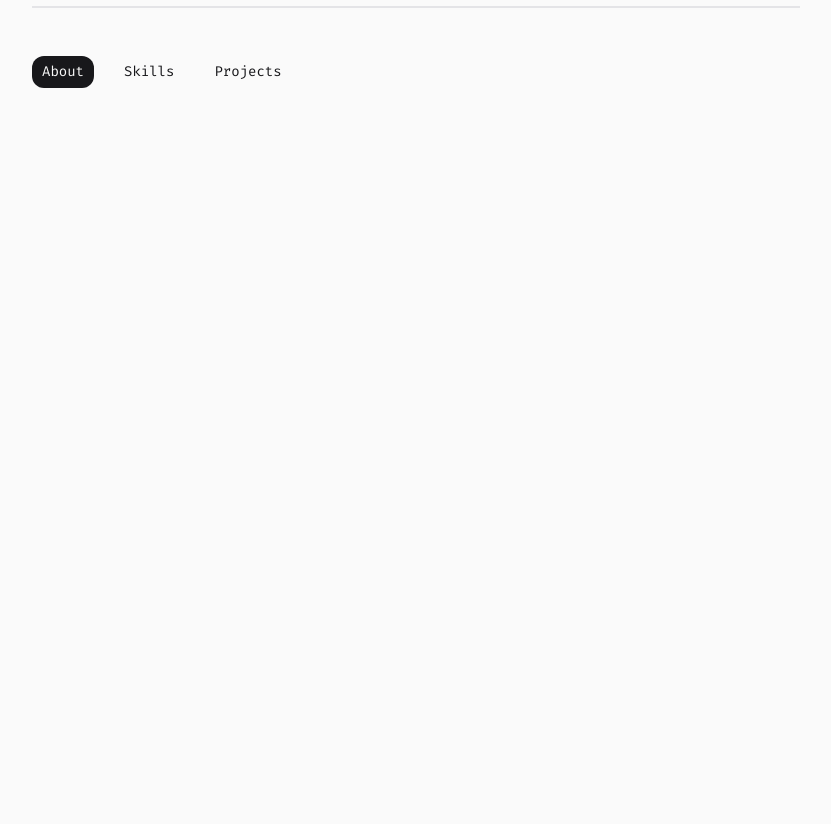
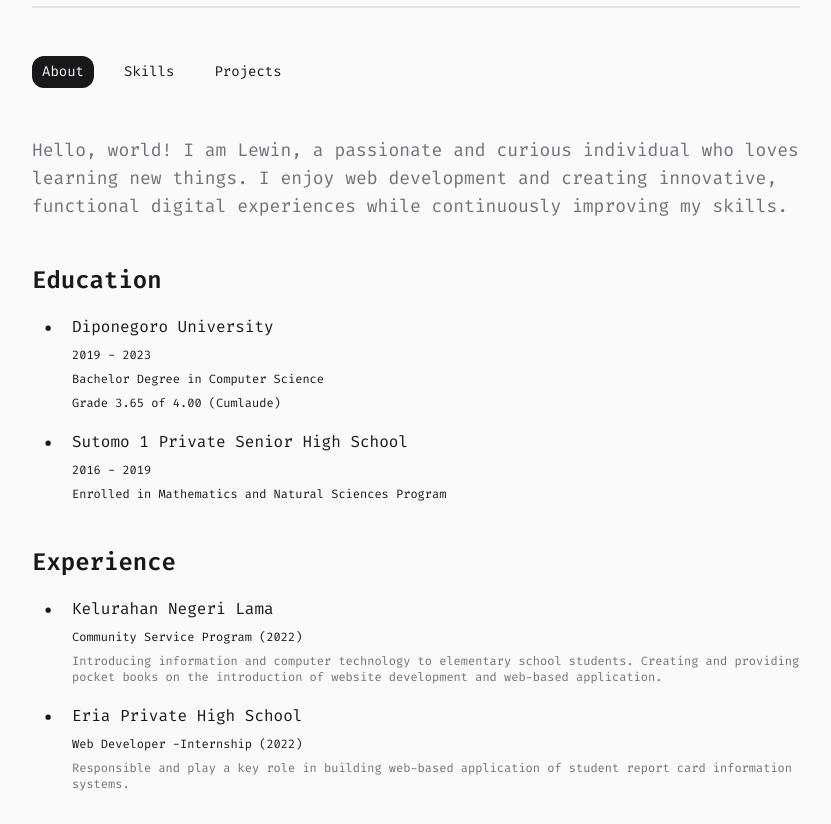
Before and after one commit to caclm10/new-portfolio, a Next.js app: page / in a window 1280 px wide. Shown: the part 280-1104 px from the top of the page, without its empty margins (224-1055 px from the left). Before the commit the page ends 800 px from the top, so only its background shows below. Built offline with nearby package versions, Linux system fonts and the light colour scheme.

Commit message:
feat: add education and experience

```diff
--- a/app/(main)/page.tsx
+++ b/app/(main)/page.tsx
@@ -1,8 +1,82 @@
+import {
+    Timeline,
+    TimelineDetail,
+    TimelineItem,
+    TimelineTitle,
+} from "@/features/portfolio/components";
+
 function IndexPage() {
     return (
         <>
-            {/*  */}
-            {/*  */}
+            <p className="text-on-muted text-lg" data-slot="bio">
+                Hello, world! I am Lewin, a passionate and curious individual
+                who loves learning new things. I enjoy web development and
+                creating innovative, functional digital experiences while
+                continuously improving my skills.
+            </p>
+
+            <Timeline>
+                <TimelineTitle>Education</TimelineTitle>
+
+                <TimelineItem>
+                    <TimelineDetail>Diponegoro University</TimelineDetail>
+                    <TimelineDetail variant="description">
+                        2019 - 2023
+                    </TimelineDetail>
+                    <TimelineDetail variant="description">
+                        Bachelor Degree in Computer Science
+                    </TimelineDetail>
+                    <TimelineDetail variant="description">
+                        Grade 3.65 of 4.00 (Cumlaude)
+                    </TimelineDetail>
+                </TimelineItem>
+
+                <TimelineItem>
+                    <TimelineDetail>
+                        Sutomo 1 Private Senior High School
+                    </TimelineDetail>
+                    <TimelineDetail variant="description">
+                        2016 - 2019
+                    </TimelineDetail>
+                    <TimelineDetail variant="description">
+                        Enrolled in Mathematics and Natural Sciences Program
+                    </TimelineDetail>
+                </TimelineItem>
+            </Timeline>
+
+            <Timeline>
+                <TimelineTitle>Experience</TimelineTitle>
+
+                <TimelineItem>
+                    <TimelineDetail>Kelurahan Negeri Lama</TimelineDetail>
+                    <TimelineDetail variant="description">
+                        Community Service Program (2022)
+                    </TimelineDetail>
+                    <TimelineDetail
+                        variant="description"
+                        className="text-on-muted"
+                    >
+                        Introducing information and computer technology to
+                        elementary school students. Creating and providing
+                        pocket books on the introduction of website development
+                        and web-based application.
+                    </TimelineDetail>
+                </TimelineItem>
+
+                <TimelineItem>
+                    <TimelineDetail>Eria Private High School</TimelineDetail>
+                    <TimelineDetail variant="description">
+                        Web Developer -Internship (2022)
+                    </TimelineDetail>
+                    <TimelineDetail
+                        variant="description"
+                        className="text-on-muted"
+                    >
+                        Responsible and play a key role in building web-based
+                        application of student report card information systems.
+                    </TimelineDetail>
+                </TimelineItem>
+            </Timeline>
         </>
     );
 }
--- a/features/portfolio/components/index.ts
+++ b/features/portfolio/components/index.ts
@@ -1 +1,2 @@
 export * from "./contact-button";
+export * from "./timeline";
--- /dev/null
+++ b/features/portfolio/components/timeline.tsx
@@ -0,0 +1,55 @@
+import { DotIcon } from "lucide-react";
+
+import { cn } from "@/utils/classname";
+
+function Timeline({ className, ...props }: React.ComponentProps<"div">) {
+    return (
+        <div
+            data-slot="timeline"
+            className={cn("flex flex-col gap-4", className)}
+            {...props}
+        />
+    );
+}
+
+function TimelineTitle({ className, ...props }: React.ComponentProps<"h3">) {
+    return (
+        <h3
+            data-slot="timeline-title"
+            className={cn("text-2xl font-semibold", className)}
+            {...props}
+        />
+    );
+}
+
+function TimelineItem({ className, ...props }: React.ComponentProps<"div">) {
+    return (
+        <div className="flex gap-2">
+            <div>
+                <DotIcon className="size-8" />
+            </div>
+            <div
+                data-slot="timeline-item"
+                className={cn("mt-[3px] flex flex-col gap-2", className)}
+                {...props}
+            />
+        </div>
+    );
+}
+
+function TimelineDetail({
+    variant = "default",
+    className,
+    ...props
+}: React.ComponentProps<"span"> & { variant?: "default" | "description" }) {
+    return (
+        <span
+            data-slot="timeline-detail"
+            data-variant={variant}
+            className={cn("data-[variant=description]:text-xs", className)}
+            {...props}
+        />
+    );
+}
+
+export { Timeline, TimelineDetail, TimelineItem, TimelineTitle };
```
